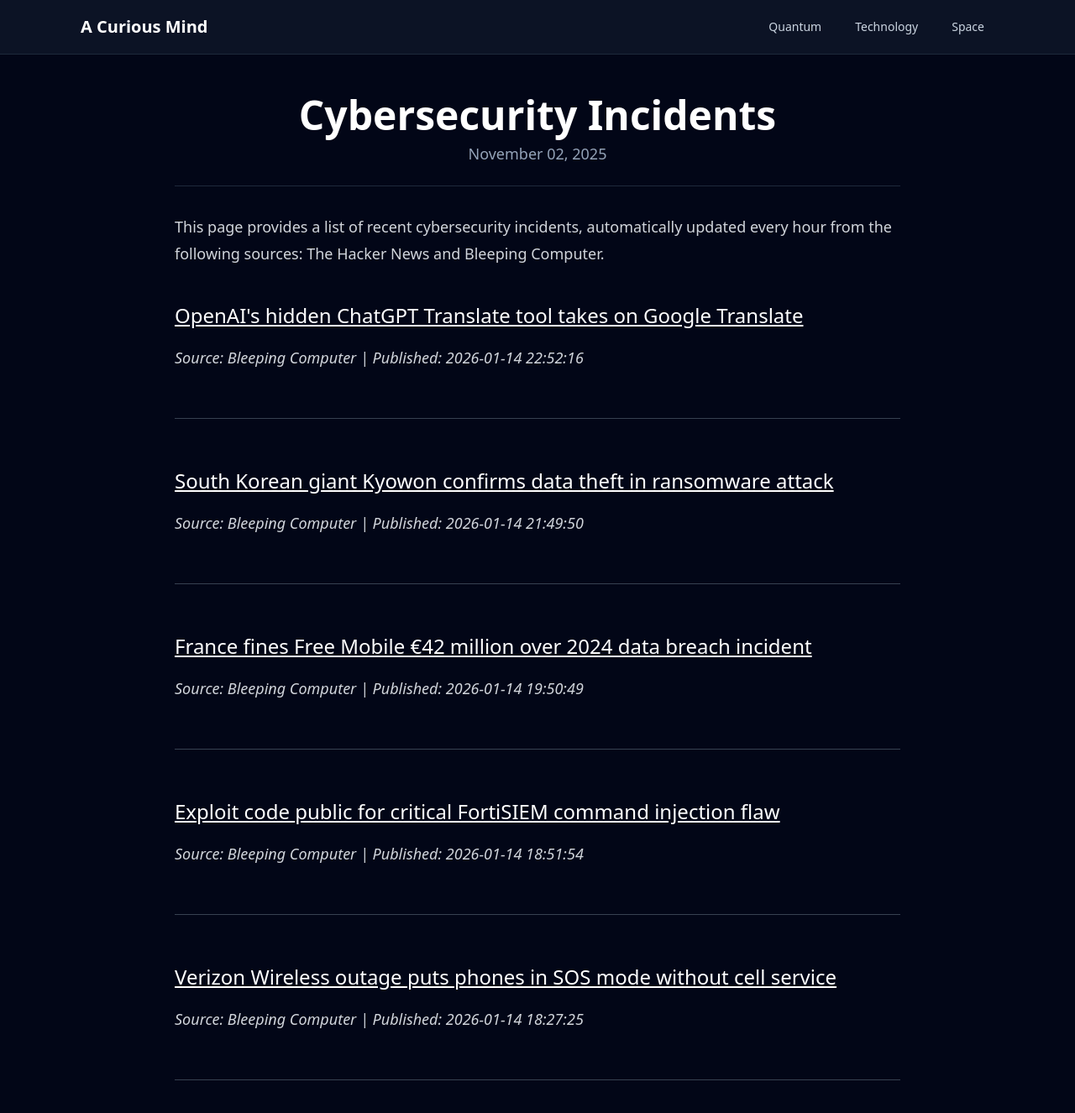
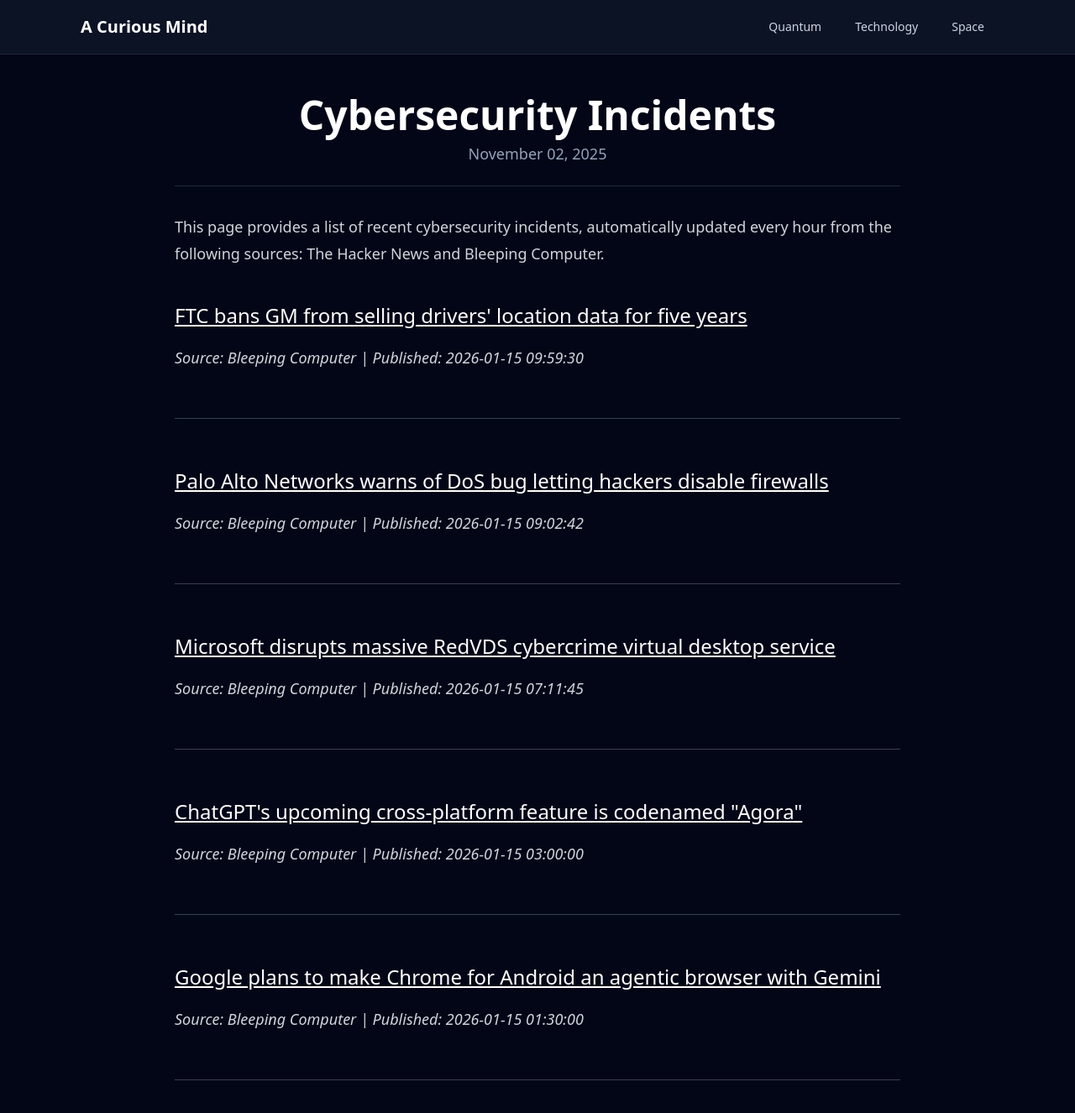
Before and after one commit to onehl7/onehl7.github.io, a Jekyll site: the page built from _posts/2025-11-02-cybersecurity-incidents.md, in a window 1280 px wide and 1400 px high. Shown: the top 1326 px of the window at 84% size. Built offline with Jekyll 4.4.1, drawn with Linux system fonts in a browser that asks for light colours; nearby versions of some CDN libraries.

Commit message:
Update news data

```diff
--- a/_data/news.json
+++ b/_data/news.json
@@ -1,32 +1,32 @@
 [
   {
     "source": "Bleeping Computer",
-    "title": "OpenAI's hidden ChatGPT Translate tool takes on Google Translate",
-    "link": "https://www.bleepingcomputer.com/news/artificial-intelligence/openais-hidden-chatgpt-translate-tool-takes-on-google-translate/",
-    "published": "2026-01-14 22:52:16"
+    "title": "FTC bans GM from selling drivers' location data for five years",
+    "link": "https://www.bleepingcomputer.com/news/security/ftc-bans-general-motors-from-selling-drivers-location-data-for-five-years/",
+    "published": "2026-01-15 09:59:30"
   },
   {
     "source": "Bleeping Computer",
-    "title": "South Korean giant Kyowon confirms data theft in ransomware attack",
-    "link": "https://www.bleepingcomputer.com/news/security/south-korean-giant-kyowon-confirms-data-theft-in-ransomware-attack/",
-    "published": "2026-01-14 21:49:50"
+    "title": "Palo Alto Networks warns of DoS bug letting hackers disable firewalls",
+    "link": "https://www.bleepingcomputer.com/news/security/palo-alto-networks-warns-of-dos-bug-letting-hackers-disable-firewalls/",
+    "published": "2026-01-15 09:02:42"
   },
   {
     "source": "Bleeping Computer",
-    "title": "France fines Free Mobile \u20ac42 million over 2024 data breach incident",
-    "link": "https://www.bleepingcomputer.com/news/security/france-fines-free-mobile-42-million-over-2024-data-breach-incident/",
-    "published": "2026-01-14 19:50:49"
+    "title": "Microsoft disrupts massive RedVDS cybercrime virtual desktop service",
+    "link": "https://www.bleepingcomputer.com/news/security/microsoft-seizes-servers-disrupts-massive-redvds-cybercrime-platform/",
+    "published": "2026-01-15 07:11:45"
   },
   {
     "source": "Bleeping Computer",
-    "title": "Exploit code public for critical FortiSIEM command injection flaw",
-    "link": "https://www.bleepingcomputer.com/news/security/exploit-code-public-for-critical-fortisiem-command-injection-flaw/",
-    "published": "2026-01-14 18:51:54"
+    "title": "ChatGPT's upcoming cross-platform feature is codenamed \"Agora\"",
+    "link": "https://www.bleepingcomputer.com/news/artificial-intelligence/chatgpts-upcoming-cross-platform-feature-is-codenamed-agora/",
+    "published": "2026-01-15 03:00:00"
   },
   {
     "source": "Bleeping Computer",
-    "title": "Verizon Wireless outage puts phones in SOS mode without cell service",
-    "link": "https://www.bleepingcomputer.com/news/mobile/verizon-wireless-outage-puts-phones-in-sos-mode-without-cell-service/",
-    "published": "2026-01-14 18:27:25"
+    "title": "Google plans to make Chrome for Android an agentic browser with Gemini",
+    "link": "https://www.bleepingcomputer.com/news/artificial-intelligence/google-plans-to-make-chrome-for-android-an-agentic-browser-with-gemini/",
+    "published": "2026-01-15 01:30:00"
   }
 ]
```
